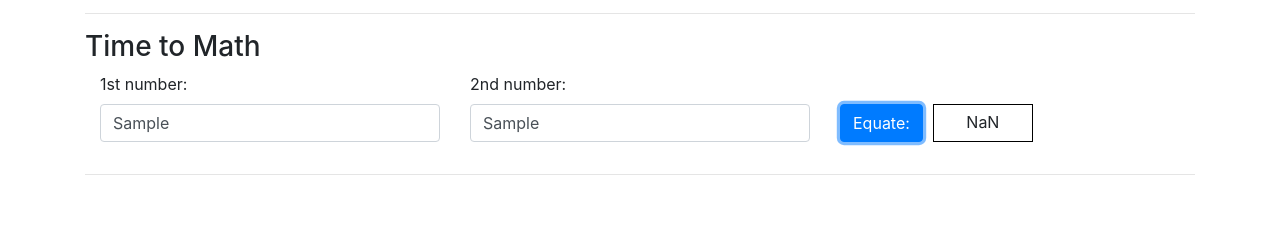
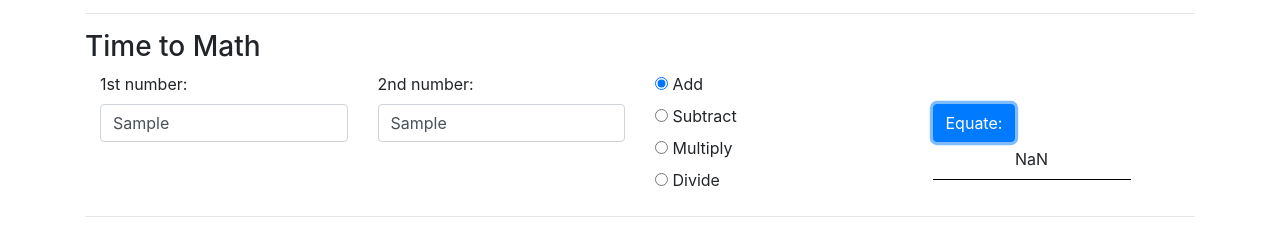
Before and after one commit to ericconner5/calculator2, a plain HTML site: page index.html in a window 1280 px wide. Both pictures are taken after typing "Sample", "Sample" into the empty fields and a click on the button "Equate:". Shown: the part 51-276 px from the top of the page. Drawn offline with nearby package versions, Linux system fonts and the light colour scheme.

Commit message:
add operator functionality

```diff
--- a/css/styles.css
+++ b/css/styles.css
@@ -3,15 +3,9 @@
 }
 
 .result {
-  width: 100px;
+  width: 80%;
   height: 38px;
-  border: 1px solid #000;
-  margin-left: 10px;
-  float: left;
+  border-bottom: 1px solid #000;
   text-align: center;
   line-height: 2.2em;
 }
-
-.btn-float {
-  float: left;
-}
--- a/index.html
+++ b/index.html
@@ -13,27 +13,52 @@
       <hr>
       <!-- Addition -->
       <h3>Time to Math</h3>
-      <form id="add">
+      <form id="calculate">
         <div class="container">
           <div class="row">
             <div class="col">
               <div class="form-group">
-                <label for="add1">1st number:</label>
-                <input id="add1" class="form-control" type="text">
+                <label for="input1">1st number:</label>
+                <input id="input1" class="form-control" type="text">
               </div>
             </div>
             <div class="col">
               <div class="form-group">
-                <label for="add2">2nd number:</label>
-                <input id="add2" class="form-control" type="text">
+                <label for="input2">2nd number:</label>
+                <input id="input2" class="form-control" type="text">
               </div>
             </div>
             <div class="col">
+              <div class="radio">
+                <label>
+                  <input type="radio" name="operator" value="add" checked>
+                  Add
+                </label>
+              </div>
+              <div class="radio">
+                <label>
+                  <input type="radio" name="operator" value="sub">
+                  Subtract
+                </label>
+              </div>
+              <div class="radio">
+                <label>
+                  <input type="radio" name="operator" value="times">
+                  Multiply
+                </label>
+              </div>
+              <div class="radio">
+                <label>
+                  <input type="radio" name="operator" value="div">
+                  Divide
+                </label>
+              </div>
+
+            </div>
+            <div class="col">
               <div class="bot-align">
-              <div class="btn-float">
                 <button type="submit" class="btn btn-primary">Equate: </button>
-              </div>
-              <div id="add-output" class="result">
+              <div id="output" class="result">
                 <p></p>
               </div>
             </div>
--- a/js/scripts.js
+++ b/js/scripts.js
@@ -19,42 +19,58 @@ return number1 / number2;
 
 $(function () {
   // addition
-  $("form#add").submit(function(event) {
+  $("form#calculate").submit(function(event) {
     event.preventDefault();
-    var number1 = parseInt($("#add1").val());
+    var number1 = parseInt($("#input1").val());
     // console.log(number1)
-    var number2 = parseInt($("#add2").val());
+    var number2 = parseInt($("#input2").val());
     // console.log(number2)
-    var result = add(number1, number2);
+    var operator = $("input:radio[name=operator]:checked").val();
+    // console.log("1st number: " + number1);  // for debugging
+    // console.log("2nd number: " + number2);  // for debugging
+    // console.log("operator: " + operator);  // for debugging
+    var result;
+
+    if (operator === "add") {
+      result = add(number1, number2);
+    } else if (operator === "sub") {
+      result = subtract(number1, number2);
+    } else if (operator === "times") {
+      result = times(number1, number2);
+    } else if (operator === "div") {
+      result = divide(number1, number2);
+    }
     // console.log(result)
-    $("#add-output").text(result);
+    $("#output").text(result);
     // console.log($("#add-output p").val())
   });
-// subtraction
-  $("form#subtract").submit(function(event) {
-    event.preventDefault();
-    var number1 = parseInt($("#sub1").val());
-    var number2 = parseInt($("#sub2").val());
-    var result = subtract(number1, number2);
-    $("#sub-output").text(result);
-  });
-// times
-  $("form#times").submit(function(event) {
-    event.preventDefault();
-    var number1 = parseInt($("#times1").val());
-    var number2 = parseInt($("#times2").val());
-    var result = times(number1, number2);
-    $("#times-output").text(result);
-  });
-// divide
-  $("form#divide").submit(function(event) {
-    event.preventDefault();
-    var number1 = parseInt($("#div1").val());
-    var number2 = parseInt($("#div2").val());
-    var result = divide(number1, number2);
-    $("#div-output").text(result);
-  });
 });
+
+// // subtraction
+//   $("form#subtract").submit(function(event) {
+//     event.preventDefault();
+//     var number1 = parseInt($("#sub1").val());
+//     var number2 = parseInt($("#sub2").val());
+//     var result = subtract(number1, number2);
+//     $("#sub-output").text(result);
+//   });
+// // times
+//   $("form#times").submit(function(event) {
+//     event.preventDefault();
+//     var number1 = parseInt($("#times1").val());
+//     var number2 = parseInt($("#times2").val());
+//     var result = times(number1, number2);
+//     $("#times-output").text(result);
+//   });
+// // divide
+//   $("form#divide").submit(function(event) {
+//     event.preventDefault();
+//     var number1 = parseInt($("#div1").val());
+//     var number2 = parseInt($("#div2").val());
+//     var result = divide(number1, number2);
+//     $("#div-output").text(result);
+//   });
+//
 
 
 
```
